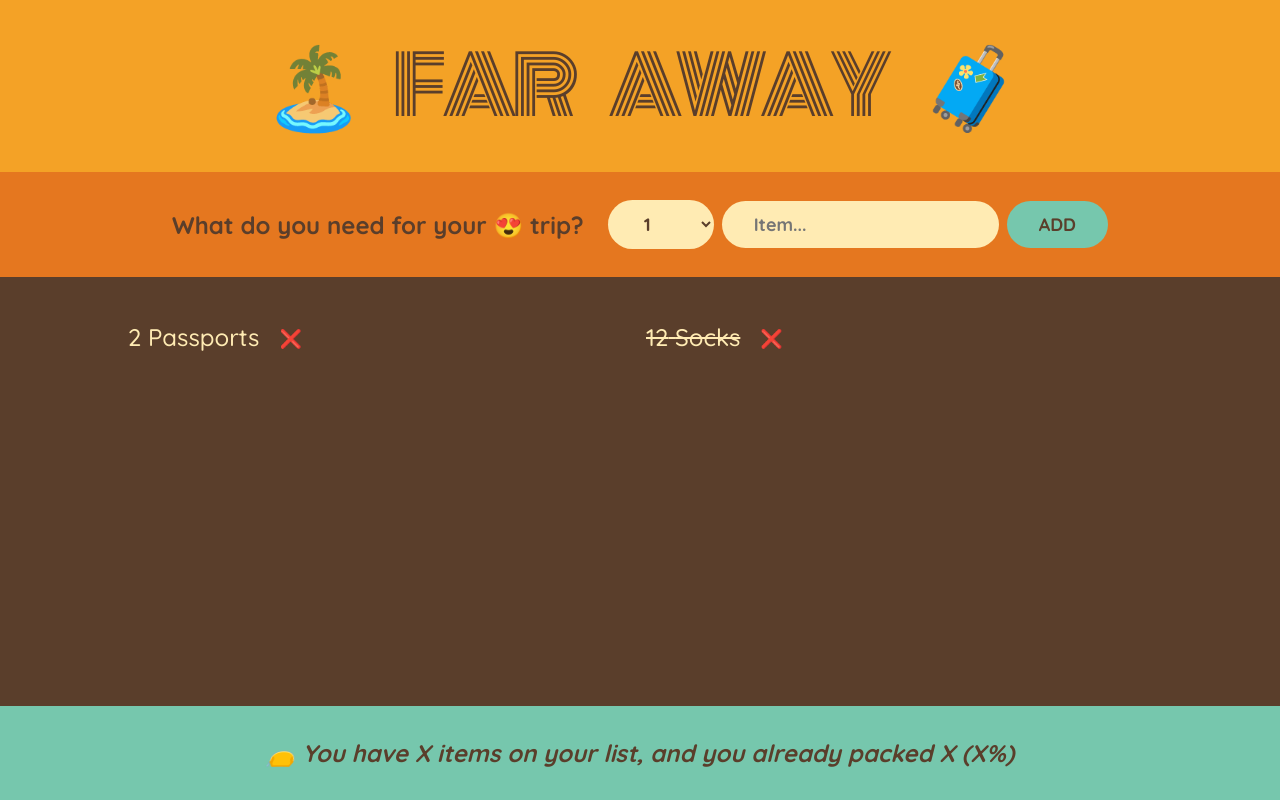
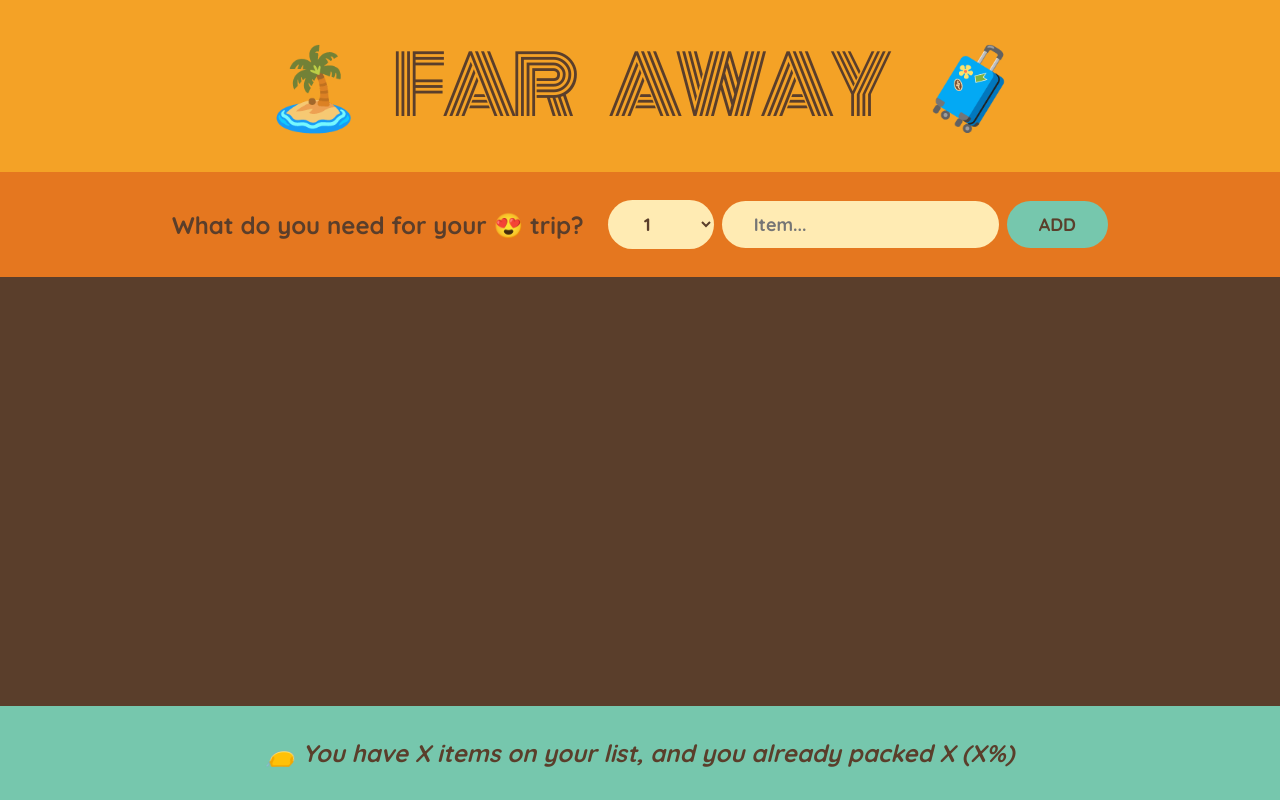
Before and after one commit to MagnoDutra/react-travel-list, a React (Create React App) app: page / in a window 1280 px wide. Built offline with nearby package versions, Linux system fonts and the light colour scheme.

Commit message:
80 - Lifting state up

```diff
--- a/src/App.js
+++ b/src/App.js
@@ -2,13 +2,20 @@
 import Form from "./components/Form";
 import PackingList from "./components/PackingList";
 import Stats from "./components/Stats";
+import { useState } from "react";
 
 export default function App() {
+  const [items, setItems] = useState([]);
+
+  function handleAddItems(item) {
+    setItems((items) => [...items, item]);
+  }
+
   return (
     <div className="app">
       <Logo />
-      <Form />
-      <PackingList />
+      <Form onAddItems={handleAddItems} />
+      <PackingList items={items} />
       <Stats />
     </div>
   );
--- a/src/components/Form.js
+++ b/src/components/Form.js
@@ -1,7 +1,6 @@
 import { useState } from "react";
-import { initialItems } from "./PackingList";
 
-export default function Form() {
+export default function Form({ onAddItems }) {
   const [description, setDescription] = useState("");
   const [quantity, setQuantity] = useState(1);
 
@@ -11,7 +10,8 @@
     if (!description) return;
 
     const newItem = { description, quantity, packed: false, id: Date.now() };
-    // initialItems.push(newItem);
+
+    onAddItems(newItem);
 
     setDescription("");
     setQuantity(1);
--- a/src/components/PackingList.js
+++ b/src/components/PackingList.js
@@ -5,11 +5,11 @@
   { id: 2, description: "Socks", quantity: 12, packed: true },
 ];
 
-export default function PackingList() {
+export default function PackingList({ items }) {
   return (
     <div className="list">
       <ul>
-        {initialItems.map((item) => (
+        {items.map((item) => (
           <Item item={item} key={item.id} />
         ))}
       </ul>
```
